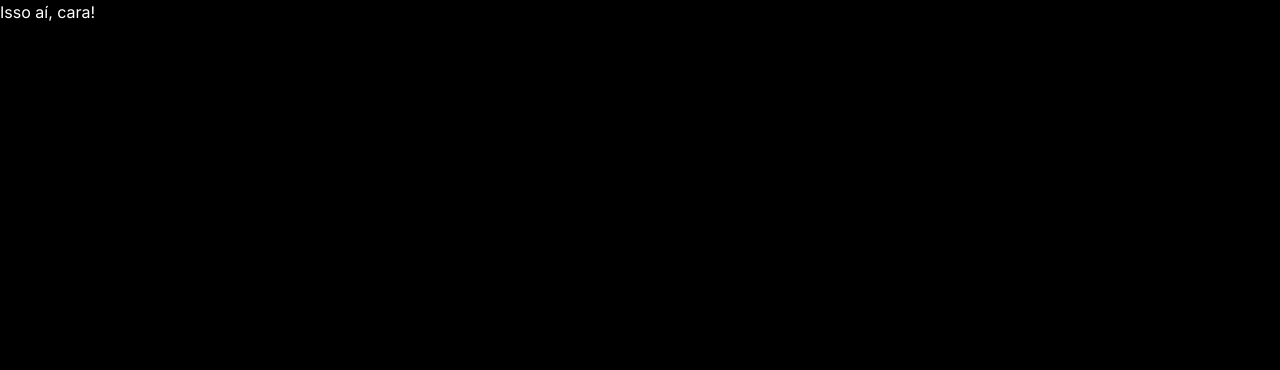
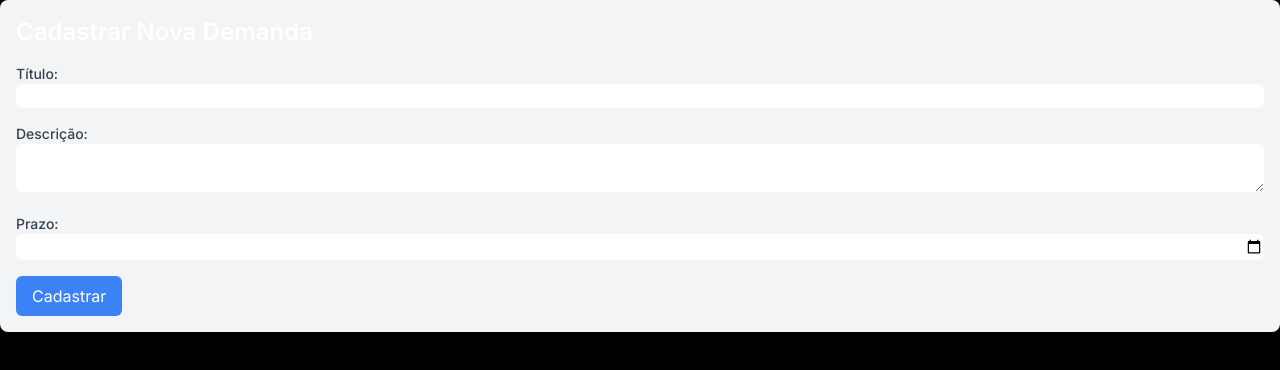
Before and after one commit to DanielCamucatto/latinhas-form, a Next.js app: page /pages/newdemands in a window 1280 px wide. Shown: the top 370 px of the page. Built offline with nearby package versions, Linux system fonts and the light colour scheme; no server answers.

Commit message:
commitando o projeto para salvar no github

```diff
--- a/src/app/components/Form.tsx
+++ b/src/app/components/Form.tsx
@@ -1,14 +1,43 @@
 import React from 'react';
 import { useForm, Controller, SubmitHandler } from 'react-hook-form';
+import { createDemand } from '../services/api';
 import { FormValues } from '../types/types';
 import 'tailwindcss/tailwind.css';
 
 const Form = () => {
   const { control, handleSubmit, reset } = useForm<FormValues>();
 
-  const onSubmit: SubmitHandler<FormValues> = (data) => {
-    console.log('Dados do formulário:', data);
-    reset();
+  const defaultDeadline = '2023-12-31';
+
+  const onSubmit: SubmitHandler<FormValues> = async (data) => {
+
+    try {
+      const formData = new FormData();
+      formData.append('title', data.title);
+      formData.append('description', data.description);
+
+      let deadlineString = data.deadline instanceof Date ? data.deadline.toISOString() : data.deadline;
+
+      if(!deadlineString || !Date.parse(deadlineString)){
+        deadlineString = defaultDeadline;
+      }
+
+      formData.append('deadline', deadlineString);
+      console.log('Dados do formulário:', data);
+      reset();
+
+      const resp = await createDemand(formData);
+      if(resp){
+        console.log('demanda cadastrada');
+        reset()
+      }else{
+        console.log('erro ao caadastrar a demanda')
+      }
+
+    } catch(e) {
+      console.error('Erro ao cadastrar a demanda', e)
+    }
+
   };
 
   return (
--- a/src/app/pages/newdemands/page.tsx
+++ b/src/app/pages/newdemands/page.tsx
@@ -1,8 +1,10 @@
+'use client'
+import Form from "@/app/components/Form";
 import React from "react";
 
 const NewDemands = () => {
   return (
-    <div>Isso aí, cara!</div>
+   <Form/>
   );
 };
 
```
